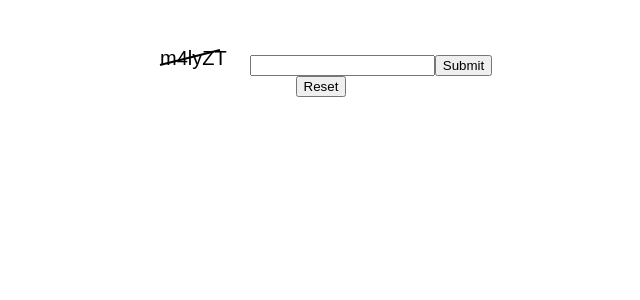
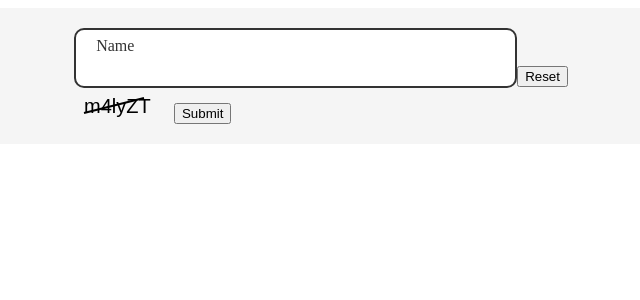
Before and after one commit to priyang12/captcha-test, a React (Vite) app: page / in a window 1280 px wide. Shown: the top 300 px of the page, without its empty margins (319-959 px from the left). Built offline with nearby package versions, Linux system fonts and the light colour scheme.

Commit message:
FormControl Component

```diff
--- a/package.json
+++ b/package.json
@@ -12,6 +12,7 @@
     "preview": "vite preview"
   },
   "dependencies": {
+    "clsx": "^1.2.1",
     "react": "^18.2.0",
     "react-dom": "^18.2.0"
   },
@@ -23,6 +24,7 @@
     "eslint": "^8.0.0",
     "eslint-config-react-app": "^7.0.1",
     "eslint-plugin-react-hooks": "^4.6.0",
+    "sass": "^1.57.1",
     "typescript": "^4.9.3",
     "vite": "^4.0.0",
     "vitest": "^0.26.3"
--- a/src/App.css
+++ /dev/null
@@ -1,41 +0,0 @@
-#root {
-  max-width: 1280px;
-  margin: 0 auto;
-  padding: 2rem;
-  text-align: center;
-}
-
-.logo {
-  height: 6em;
-  padding: 1.5em;
-  will-change: filter;
-}
-.logo:hover {
-  filter: drop-shadow(0 0 2em #646cffaa);
-}
-.logo.react:hover {
-  filter: drop-shadow(0 0 2em #61dafbaa);
-}
-
-@keyframes logo-spin {
-  from {
-    transform: rotate(0deg);
-  }
-  to {
-    transform: rotate(360deg);
-  }
-}
-
-@media (prefers-reduced-motion: no-preference) {
-  a:nth-of-type(2) .logo {
-    animation: logo-spin infinite 20s linear;
-  }
-}
-
-.card {
-  padding: 2em;
-}
-
-.read-the-docs {
-  color: #888;
-}
--- /dev/null
+++ b/src/App.scss
@@ -0,0 +1,44 @@
+:root {
+  --bg-color: #fff;
+  --color-primary: #3b51c9;
+  --color-secondary: #ff66e0;
+  --color-success: #00b300;
+  --color-alert: #ff0000;
+  --btn-background-color: #fff;
+  --btn-radius: 15px;
+  --input-border: #333;
+  --input-border-focus: #666dff;
+  --input-darken-border: #666dff;
+  --input-border-radius: 10px;
+  --font-size-small: 1rem;
+  --font-size-medium: 1.5rem;
+  --font-size-large: 2rem;
+  --gap-small: 0.5rem;
+  --gap-medium: 1rem;
+  --gap-large: 2rem;
+  --font-family-primary: "Roboto", sans-serif;
+  --border-width: 3px;
+  --border-radius: 10px;
+  --btn-icon-size: 1.5rem;
+}
+
+@media (prefers-color-scheme: dark) {
+  :root {
+    --bg-color: #333;
+  }
+}
+
+body {
+  background-color: var(--bg-color);
+}
+.container {
+  width: 100%;
+  height: 100%;
+  display: flex;
+  justify-content: center;
+  align-items: center;
+  max-width: 960px;
+  margin: 0 auto;
+  padding: 20px;
+  background-color: #f5f5f5;
+}
--- a/src/App.tsx
+++ b/src/App.tsx
@@ -1,7 +1,8 @@
 import React from "react";
+import TextCanvas from "./components/TextCanvas";
 import { generateCaptchaText } from "./utils/generateCaptchaTest";
-import "./App.css";
-import TextCanvas from "./components/TextCanvas";
+import { FormControl, Input, Label } from "./components/FormControl";
+import "./App.scss";
 
 function App() {
   const [captchaText, setCaptchaText] = React.useState(generateCaptchaText());
@@ -24,14 +25,18 @@ function App() {
   };
 
   return (
-    <>
-      <form onSubmit={handleSubmit}>
+    <div className="container">
+      <form onSubmit={handleSubmit} className="form">
+        <FormControl overlay>
+          <Label>Name</Label>
+          <Input
+            InputSize="large"
+            type="text"
+            // value={userInput}
+            onChange={(event) => setUserInput(event.target.value)}
+          />
+        </FormControl>
         <TextCanvas CanvasText={captchaText} />
-        <input
-          type="text"
-          value={userInput}
-          onChange={(event) => setUserInput(event.target.value)}
-        />
         <button type="submit">Submit</button>
 
         {isHuman === true && <p>Thank you for verifying that you are human!</p>}
@@ -40,7 +45,7 @@ function App() {
         )}
       </form>
       <button onClick={ResetCaptcha}>Reset</button>
-    </>
+    </div>
   );
 }
 
--- /dev/null
+++ b/src/components/FormControl/FormControl.scss
@@ -0,0 +1,77 @@
+.form-control {
+  position: relative;
+  display: block;
+  border-radius: 0;
+  font-size: 1rem;
+  line-height: 1.5;
+  color: #333;
+  background: transparent;
+  transition: border-color 0.15s ease-in-out, box-shadow 0.15s ease-in-out;
+  &:focus {
+    border-color: var(--input-border-focus);
+    box-shadow: 0 0 0 0.2rem rgba(0, 123, 255, 0.25);
+  }
+  .overlay {
+    position: absolute;
+    top: 10%;
+    left: 5%;
+    line-height: 1.5;
+    transition: transform 0.15s ease-in-out;
+  }
+  .overlay[data-valid="true"] {
+    transform: translate(-10%, -110%);
+  }
+  input:hover ~ .overlay,
+  input:focus ~ .overlay,
+  textarea:hover ~ .overlay,
+  textarea:focus ~ .overlay {
+    transform: translate(-10%, -100%);
+  }
+  .small {
+    font-size: var(--font-size-small);
+  }
+  .medium {
+    font-size: var(--font-size-medium);
+  }
+  .large {
+    font-size: var(--font-size-large);
+  }
+  .input {
+    display: block;
+    border: 2px solid var(--input-border);
+    border-radius: var(--input-border-radius);
+    padding: 0.3em;
+
+    &:focus {
+      outline: none;
+      border-color: var(--input-border-focus);
+    }
+    &:hover {
+      border-color: var(--input-border);
+    }
+  }
+
+  .visually-hidden {
+    position: absolute;
+    width: 1px;
+    height: 1px;
+    padding: 0;
+    margin: -1px;
+    overflow: hidden;
+    clip: rect(0, 0, 0, 0);
+    white-space: nowrap;
+    border: 0;
+  }
+  .label--small {
+    font-size: var(--font-size-small);
+  }
+  .label--medium {
+    font-size: var(--font-size-medium);
+  }
+  .label--large {
+    font-size: var(--font-size-large);
+  }
+  .label--alert {
+    color: var(--color-alert);
+  }
+}
--- /dev/null
+++ b/src/components/FormControl/FormControl.tsx
@@ -0,0 +1,74 @@
+import * as React from "react";
+import Input from "./Input";
+import Label from "./Label";
+import "./FormControl.scss";
+
+type FormControlContextTypes = {
+  inputChange: (
+    e:
+      | React.ChangeEvent<HTMLInputElement>
+      | React.ChangeEvent<HTMLTextAreaElement>
+  ) => void;
+  onFocus: () => void;
+  LabelCheck: boolean;
+  overlay?: boolean;
+  Alert: string;
+};
+
+export const FormControlContext = React.createContext(
+  {} as FormControlContextTypes
+);
+
+export type FormControlProps = {
+  check?: boolean;
+  overlay?: boolean;
+  Valid?: boolean;
+};
+
+function FormControl({
+  check,
+  overlay,
+  children,
+  Valid = false,
+  ...restProps
+}: FormControlProps & React.ComponentPropsWithoutRef<"div">) {
+  const [LabelCheck, setLabelCheck] = React.useState(Valid);
+  const [Alert, setAlert] = React.useState("");
+
+  const inputChange = (
+    e:
+      | React.ChangeEvent<HTMLInputElement>
+      | React.ChangeEvent<HTMLTextAreaElement>
+  ) => {
+    console.log("here");
+
+    if (e.target.value.length > 0) {
+      setLabelCheck(true);
+      setAlert("");
+    } else {
+      setLabelCheck(false);
+      setAlert("Value is Required");
+    }
+  };
+
+  const onFocus = () => {
+    setLabelCheck(true);
+  };
+
+  return (
+    <FormControlContext.Provider
+      value={{
+        inputChange,
+        onFocus,
+        Alert,
+        overlay,
+        LabelCheck,
+      }}
+    >
+      <div className="form-control" {...restProps}>
+        {children}
+      </div>
+    </FormControlContext.Provider>
+  );
+}
+export { FormControl, Input, Label };
--- /dev/null
+++ b/src/components/FormControl/Input.tsx
@@ -0,0 +1,42 @@
+import * as React from "react";
+import { clsx } from "clsx";
+import { FormControlContext } from "./FormControl";
+
+/**
+ * Props for the Input component
+ *
+ * @export
+ * @interface InputProps
+ */
+export interface InputProps {
+  // Size of the input. Can be 'small', 'medium', or 'large'
+  InputSize: "small" | "medium" | "large";
+  // If true, the input will have an 'alert' class for styling purposes
+  alert?: boolean | string;
+}
+
+/**
+ * Customized input component that can be used in a form
+ *
+ * @param {(React.ComponentPropsWithoutRef<'input'> & InputProps)} props
+ * @returns {JSX.Element}
+ */
+function Input({
+  InputSize = "medium",
+  className,
+  ...props
+}: React.ComponentPropsWithoutRef<"input"> & InputProps) {
+  const { Alert, onFocus, inputChange } = React.useContext(FormControlContext);
+  const InputClass = clsx("input", InputSize, Alert && "alert", className);
+
+  return (
+    <input
+      {...props}
+      className={InputClass}
+      onChange={inputChange}
+      onFocus={onFocus}
+    />
+  );
+}
+
+export default Input;
--- /dev/null
+++ b/src/components/FormControl/Label.tsx
@@ -0,0 +1,45 @@
+import * as React from "react";
+import { clsx } from "clsx";
+import { FormControlContext } from "./FormControl";
+
+/**
+ * Props for the Label component
+ *
+ * @export
+ * @interface LabelProps
+ */
+export interface LabelProps {
+  // If true, the label will have a 'visually-hidden' class for accessibility purposes
+  hidden?: boolean;
+  // Size of the label. Can be 'small', 'medium', or 'large'
+  size?: "small" | "medium" | "large";
+  // If true, the label will have an 'alert' class for styling purposes
+  alert?: boolean | string;
+}
+
+/**
+ * Customized label component that can be used in a form
+ *
+ * @param {(React.ComponentPropsWithoutRef<'label'> & LabelProps)} props
+ * @returns {JSX.Element}
+ */
+function Label(props: React.ComponentPropsWithoutRef<"label"> & LabelProps) {
+  const { children, hidden, size, className, ...restProps } = props;
+  const { Alert, LabelCheck, overlay } = React.useContext(FormControlContext);
+  const LabelClass = clsx(
+    "label",
+    LabelCheck && "active",
+    overlay && "overlay",
+    hidden ? "visually-hidden" : "show",
+    size && `label--${size}`,
+    Alert && `label--alert`,
+    className
+  );
+
+  return (
+    <label className={LabelClass} {...restProps} data-valid={LabelCheck}>
+      {Alert ? Alert : children}
+    </label>
+  );
+}
+export default Label;
--- /dev/null
+++ b/src/components/FormControl/index.tsx
@@ -0,0 +1 @@
+export * from "./FormControl";
--- a/src/index.css
+++ /dev/null
@@ -1,70 +0,0 @@
-:root {
-  font-family: Inter, Avenir, Helvetica, Arial, sans-serif;
-  font-size: 16px;
-  line-height: 24px;
-  font-weight: 400;
-
-  color-scheme: light dark;
-  color: rgba(255, 255, 255, 0.87);
-  background-color: #242424;
-
-  font-synthesis: none;
-  text-rendering: optimizeLegibility;
-  -webkit-font-smoothing: antialiased;
-  -moz-osx-font-smoothing: grayscale;
-  -webkit-text-size-adjust: 100%;
-}
-
-a {
-  font-weight: 500;
-  color: #646cff;
-  text-decoration: inherit;
-}
-a:hover {
-  color: #535bf2;
-}
-
-body {
-  margin: 0;
-  display: flex;
-  place-items: center;
-  min-width: 320px;
-  min-height: 100vh;
-}
-
-h1 {
-  font-size: 3.2em;
-  line-height: 1.1;
-}
-
-button {
-  border-radius: 8px;
-  border: 1px solid transparent;
-  padding: 0.6em 1.2em;
-  font-size: 1em;
-  font-weight: 500;
-  font-family: inherit;
-  background-color: #1a1a1a;
-  cursor: pointer;
-  transition: border-color 0.25s;
-}
-button:hover {
-  border-color: #646cff;
-}
-button:focus,
-button:focus-visible {
-  outline: 4px auto -webkit-focus-ring-color;
-}
-
-@media (prefers-color-scheme: light) {
-  :root {
-    color: #213547;
-    background-color: #ffffff;
-  }
-  a:hover {
-    color: #747bff;
-  }
-  button {
-    background-color: #f9f9f9;
-  }
-}
```
Also changed, not shown: 1 other file (tests, documents, lock files or other folders).
